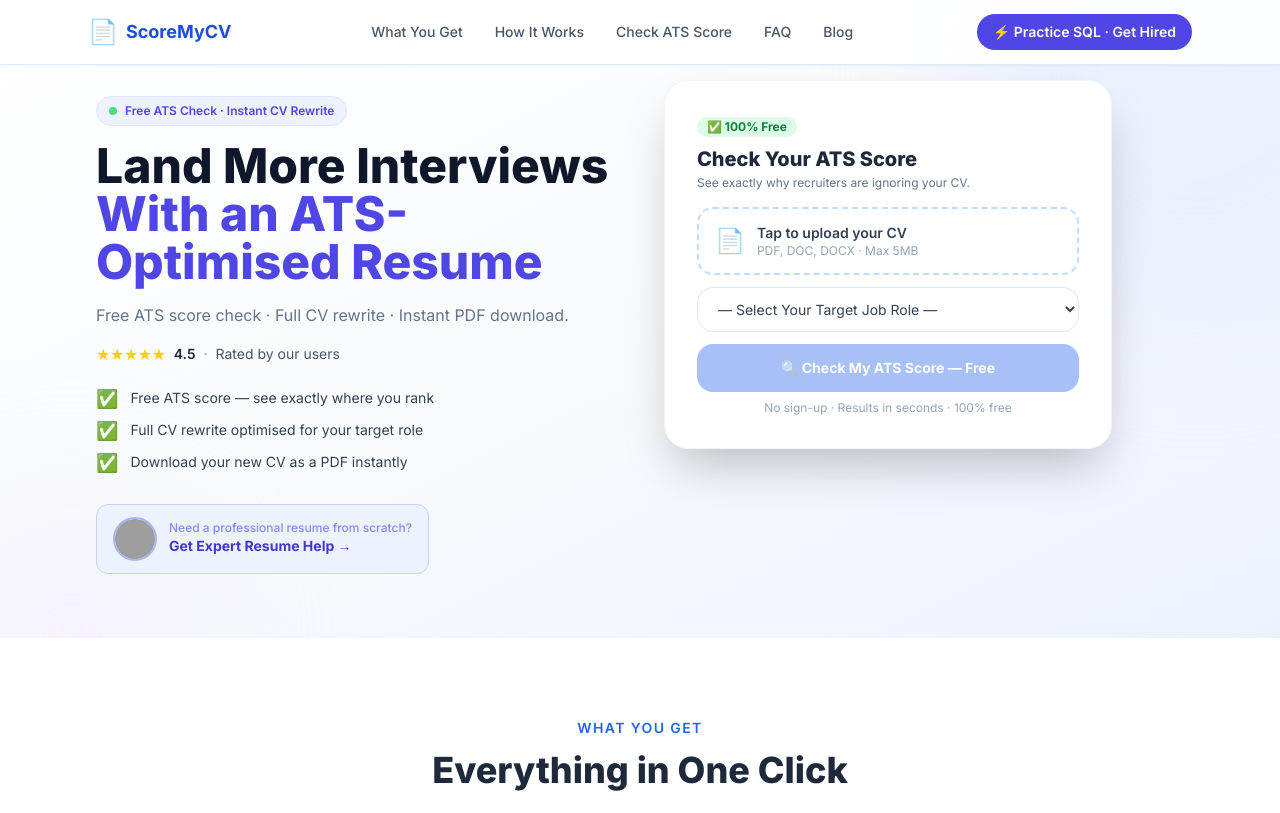
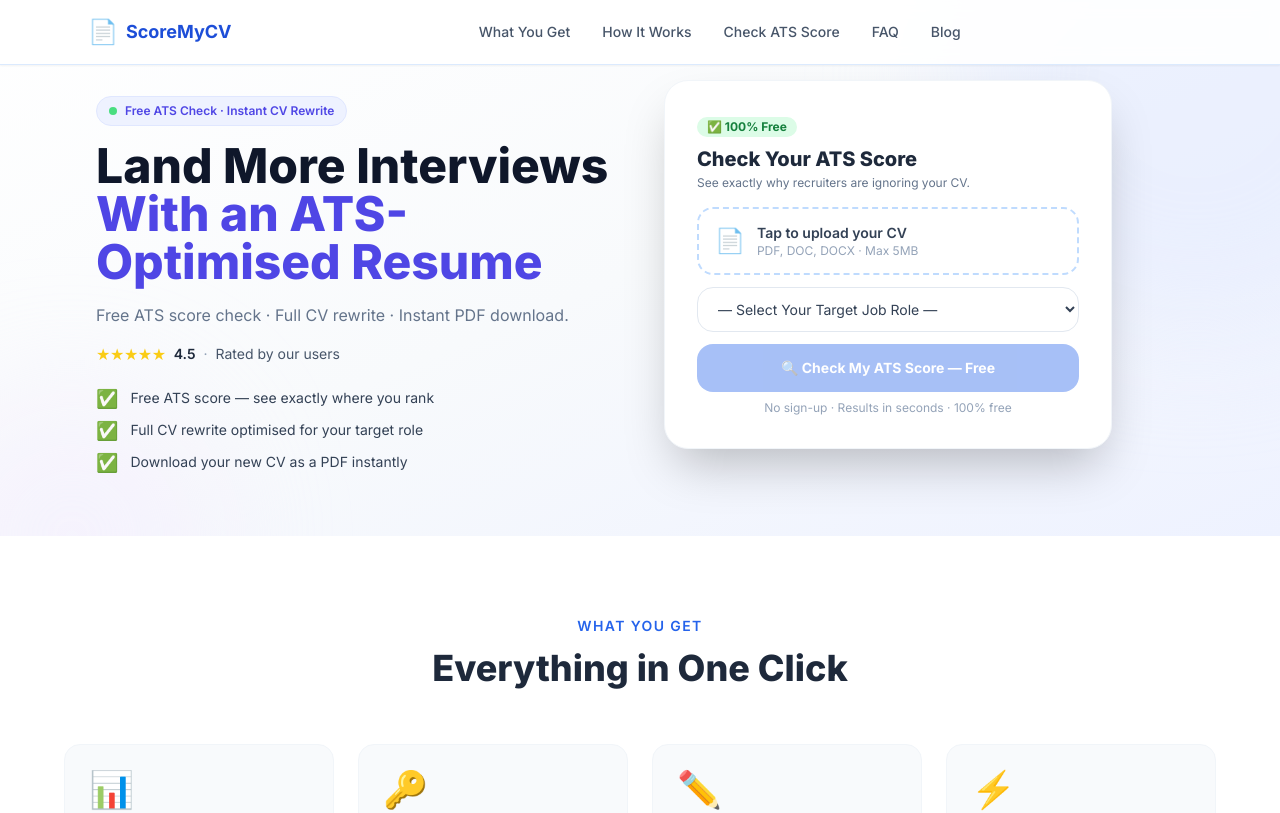
Before and after one commit to dakjdakk/SCOREMYCV, a Next.js app: page / in a window 1280 px wide. Shown: the top 813 px of the page. Built offline with nearby package versions, Linux system fonts and the light colour scheme; grey boxes are pictures that could not be loaded.

Commit message:
remove: help CTA box and Practice SQL button

```diff
--- a/app/page.tsx
+++ b/app/page.tsx
@@ -558,23 +558,6 @@
             ))}
           </div>
 
-          {/* Personal help CTA */}
-          <a
-            href="https://www.instagram.com/scoremycv.in"
-            target="_blank"
-            rel="noopener noreferrer"
-            className="mt-4 inline-flex items-center gap-3 border border-indigo-200 bg-indigo-50 hover:bg-indigo-100 transition-colors rounded-xl px-4 py-3 w-fit group"
-          >
-            <img
-              src="https://images.unsplash.com/photo-1573496359142-b8d87734a5a2?w=80&h=80&fit=crop&crop=face"
-              alt="Resume Expert"
-              className="w-11 h-11 rounded-full object-cover flex-shrink-0 border-2 border-indigo-300"
-            />
-            <div>
-              <div className="text-xs text-indigo-400 font-medium leading-none mb-0.5">Need a professional resume from scratch?</div>
-              <div className="text-sm font-bold text-indigo-700 group-hover:text-indigo-800 leading-snug">Get Expert Resume Help →</div>
-            </div>
-          </a>
         </div>
 
         {/* RIGHT: Upload card */}
@@ -1105,11 +1088,6 @@
           ))}
         </div>
         <div className="flex items-center gap-2">
-          <a href="/sql-practice"
-            className="bg-indigo-600 hover:bg-indigo-700 text-white font-semibold px-3 py-1.5 sm:px-4 sm:py-2 rounded-full transition text-xs sm:text-sm whitespace-nowrap">
-            <span className="hidden sm:inline">⚡ Practice SQL · Get Hired</span>
-            <span className="sm:hidden">⚡ SQL</span>
-          </a>
           <button
             className="md:hidden flex flex-col justify-center items-center w-9 h-9 gap-1.5 rounded-lg hover:bg-slate-100 transition"
             onClick={() => setMenuOpen(!menuOpen)} aria-label="Toggle menu"
```
